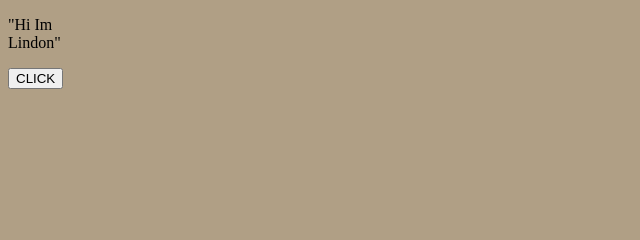
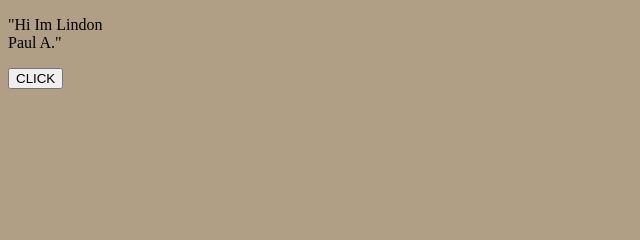
Before and after one commit to LindonAbergas/LindonAbergas.github.io, a plain HTML site: page new1/index.html in a window 1280 px wide. Shown: the top 240 px of the page, 0-640 px from the left. Drawn offline with Linux system fonts and the light colour scheme.

Commit message:
Update index.html

```diff
--- a/new1/index.html
+++ b/new1/index.html
@@ -9,7 +9,7 @@
 </head>
 
 <body>
-  <P>"Hi Im Lindon"</P>
+  <P>"Hi Im Lindon Paul A."</P>
   <button onclick="
 
   alert('Great Job Donlin');
```
